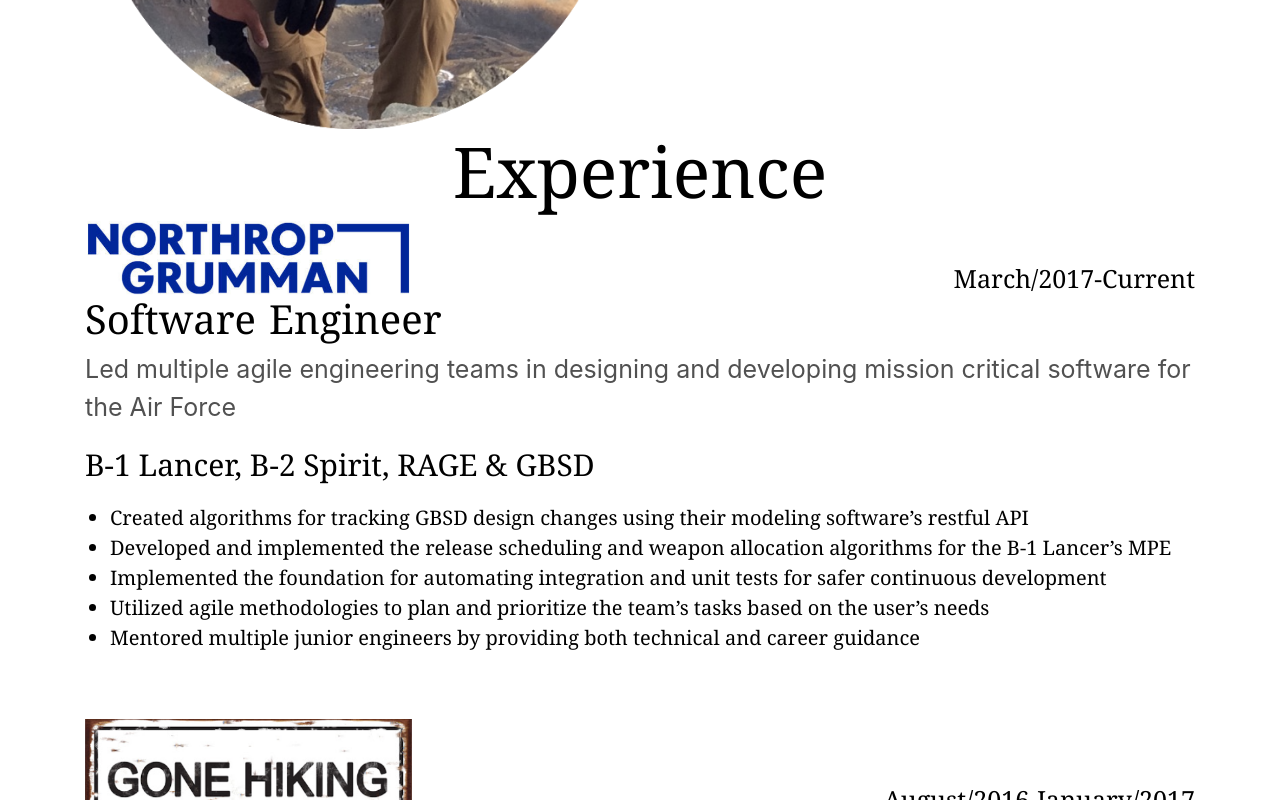
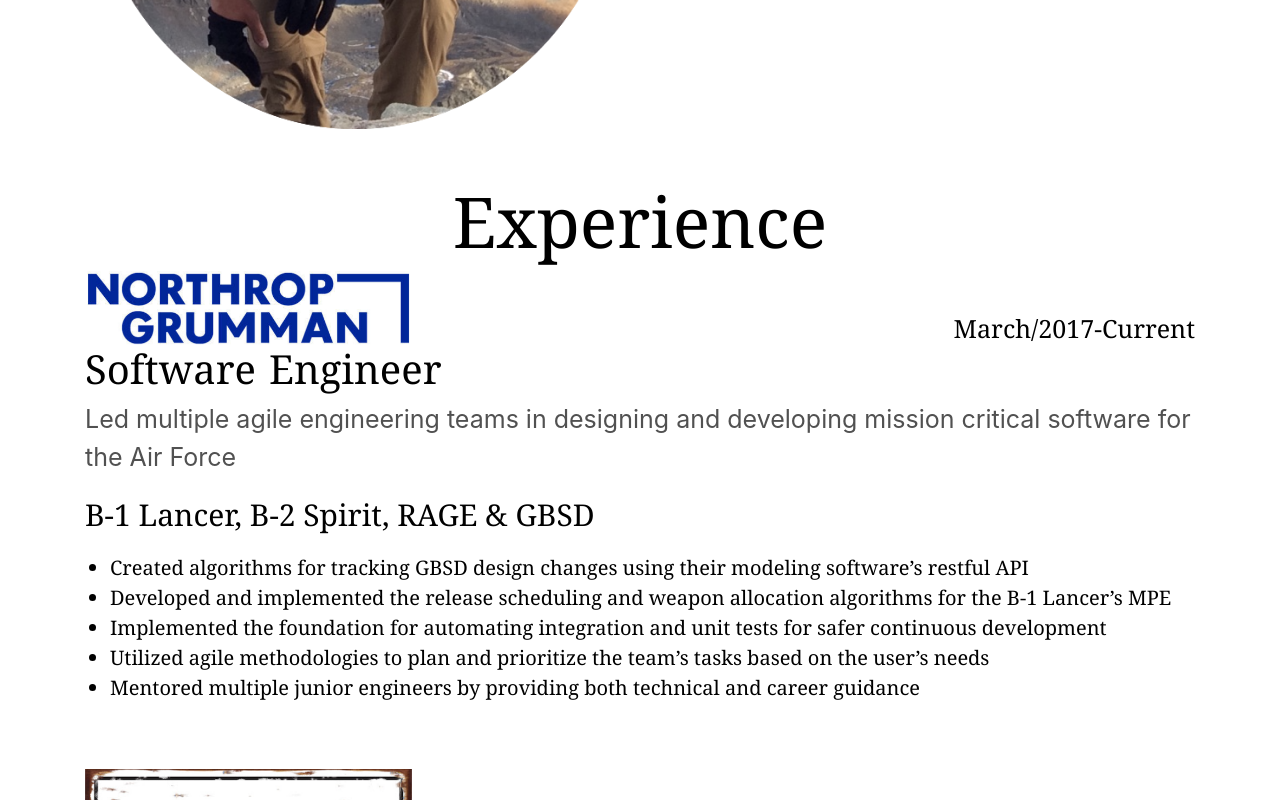
Before and after one commit to schretzilla/Website-3.0, a React (Create React App) app: page / in a window 1280 px wide. Shown: the part 1500-2300 px from the top of the page. Built offline with nearby package versions, Linux system fonts and the light colour scheme; the HTML template or start-up script is replaced by a standard one.

Commit message:
fix: added fade to seciton titles. added spacing to experience title

```diff
--- a/src/Experience/ExperienceView.js
+++ b/src/Experience/ExperienceView.js
@@ -19,9 +19,12 @@
   });
   return (
     <>
-      <Row className="justify-content-center">
-        <h2 className="subject-header">Experience</h2>
-      </Row>
+      <Fade bottom>
+        <Row className="justify-content-center">
+          <h2 className="subject-header">Experience</h2>
+        </Row>
+      </Fade>
+
       {detailSections}
     </>
   );
--- a/src/Introduction/Intro.js
+++ b/src/Introduction/Intro.js
@@ -15,7 +15,8 @@
 const Intro = props => {
   const style = {
     introContainer: {
-      marginTop: "40px"
+      marginTop: "40px",
+      marginBottom: "50px"
     },
     icon: {
       height: "37px",
--- a/src/Projects/ProjectsView.js
+++ b/src/Projects/ProjectsView.js
@@ -19,9 +19,11 @@
 
   return (
     <>
-      <Row className="justify-content-center">
-        <h2 className="subject-header">Projects</h2>
-      </Row>
+      <Fade bottom>
+        <Row className="justify-content-center">
+          <h2 className="subject-header">Projects</h2>
+        </Row>
+      </Fade>
       {projectSections}
     </>
   );
```
